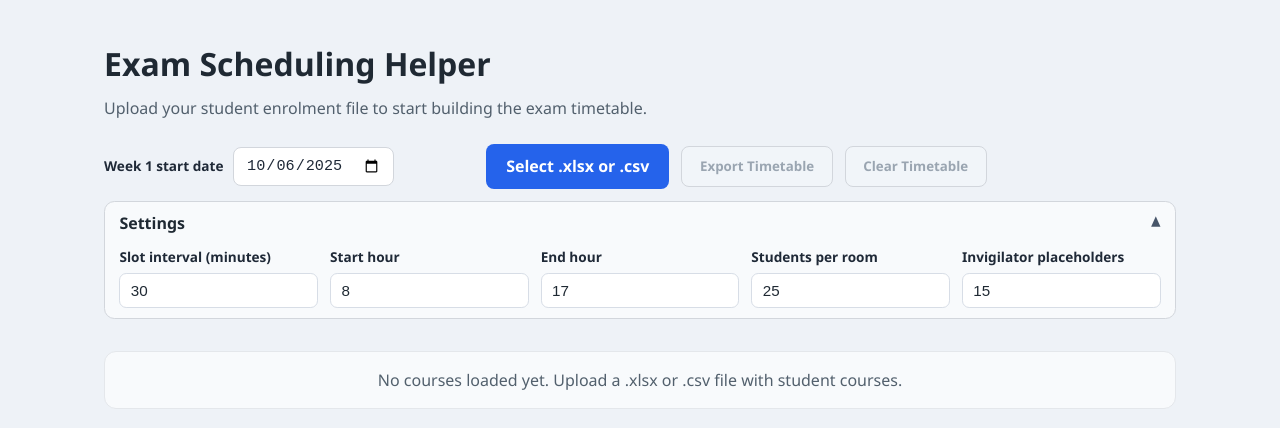
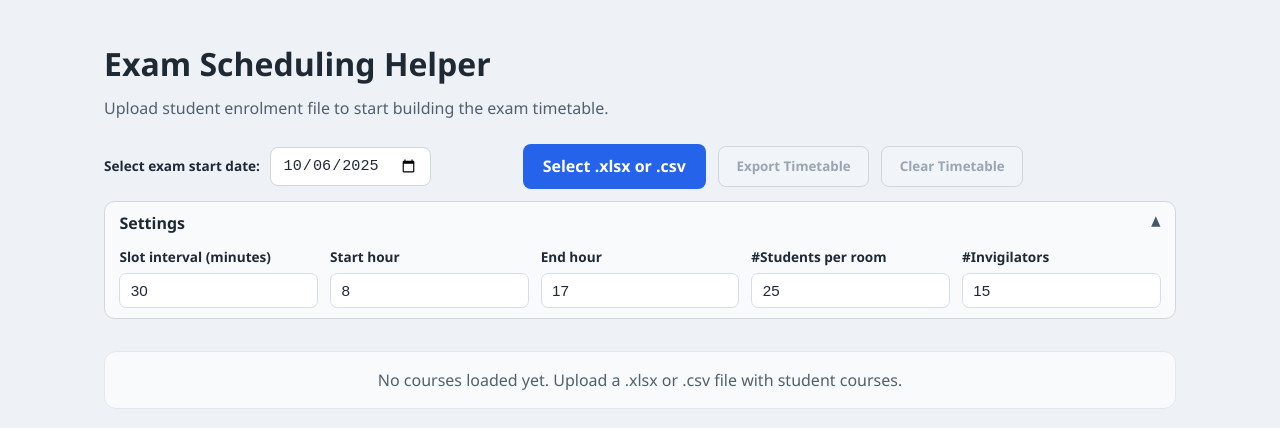
Before and after one commit to Muris-Cengic/ExamScheduler, a React (Vite) app: page / in a window 1280 px wide. Both pictures are taken after a click on the heading "Settings". Shown: the top 428 px of the page. Built offline with nearby package versions, Linux system fonts and the light colour scheme.

Commit message:
Fix UI text content

```diff
--- a/src/App.jsx
+++ b/src/App.jsx
@@ -2185,14 +2185,13 @@ function App() {
           <h1>Exam Scheduling Helper</h1>
 
           <p>
-            Upload your student enrolment file to start building the exam
-            timetable.
+            Upload student enrolment file to start building the exam timetable.
           </p>
         </div>
 
         <div className="app__actions">
           <div className="start-date-control">
-            <label htmlFor="start-date-input">Week 1 start date</label>
+            <label htmlFor="start-date-input">Select exam start date:</label>
             <input
               id="start-date-input"
               type="date"
@@ -2275,7 +2274,7 @@ function App() {
               </label>
 
               <label>
-                <span>Students per room</span>
+                <span>#Students per room</span>
                 <input
                   type="number"
                   min="1"
@@ -2289,7 +2288,7 @@ function App() {
               </label>
 
               <label>
-                <span>Invigilator placeholders</span>
+                <span>#Invigilators</span>
                 <input
                   type="number"
                   min="1"
@@ -2317,11 +2316,11 @@ function App() {
       {courses.length ? (
         <section className="overview">
           <div>
-            <strong>Courses loaded:</strong> {courses.length}
+            <strong>#Courses:</strong> {courses.length}
           </div>
 
           <div>
-            <strong>Unique students:</strong> {totalUniqueStudentsAcrossCourses}
+            <strong>#Students:</strong> {totalUniqueStudentsAcrossCourses}
           </div>
         </section>
       ) : (
```
